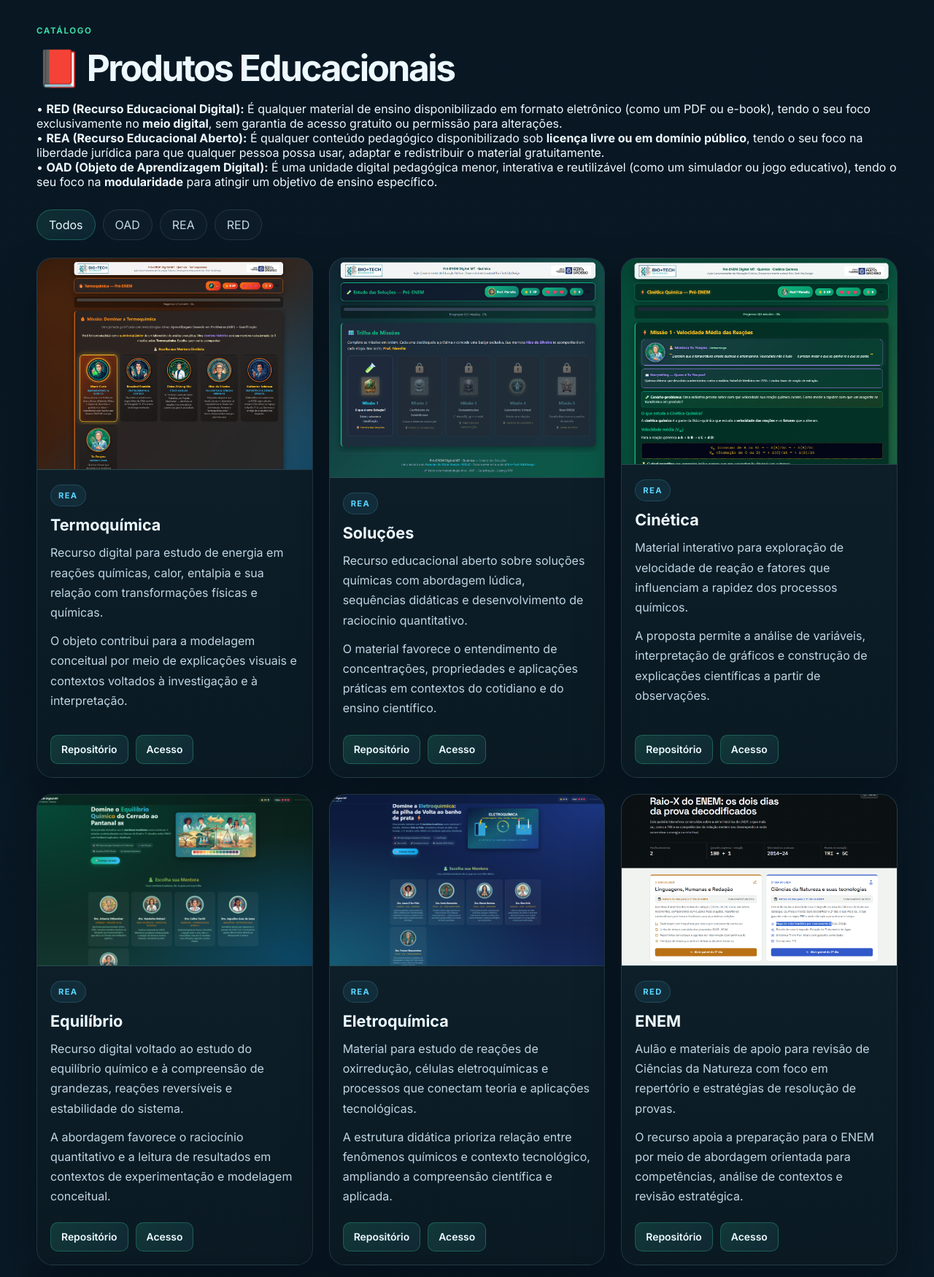
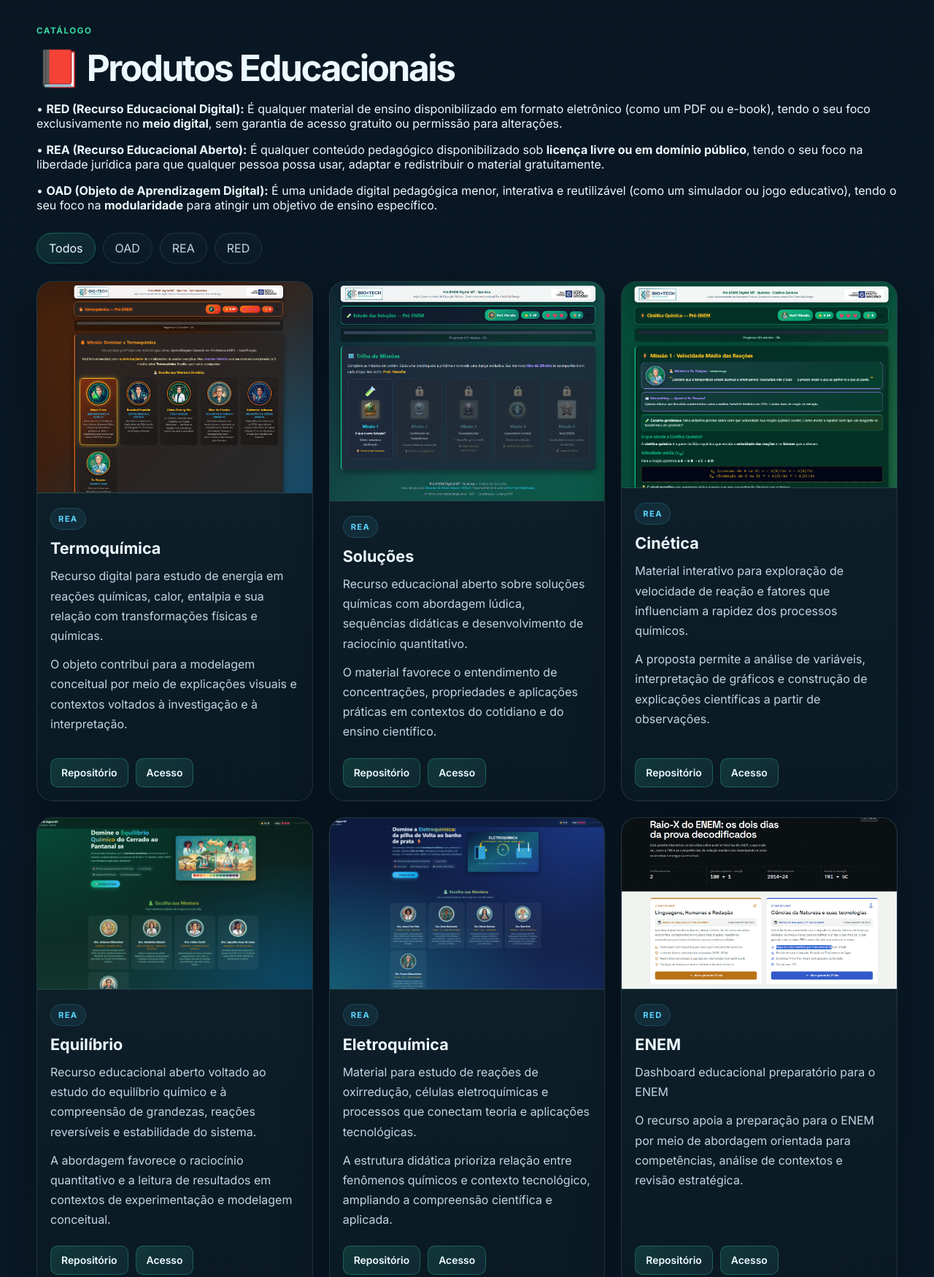
Before and after one commit to Bio-Tech-Edu/bio-tech-edu.github.io, a plain HTML site: page index.html in a window 1280 px wide. Shown: the part 2040-3790 px from the top of the page at 73% size. Drawn offline with Linux system fonts and the light colour scheme.

Commit message:
Fix & Add: reestruturação do arquivo index.html e adição das imagens no assets

```diff
--- a/assets/script.js
+++ b/assets/script.js
@@ -26,7 +26,7 @@ const projects = [
   {
     title: "Equilíbrio",
     type: "REA",
-    summary: "Recurso digital voltado ao estudo do equilíbrio químico e à compreensão de grandezas, reações reversíveis e estabilidade do sistema.",
+    summary: "Recurso educacional aberto voltado ao estudo do equilíbrio químico e à compreensão de grandezas, reações reversíveis e estabilidade do sistema.",
     description: "A abordagem favorece o raciocínio quantitativo e a leitura de resultados em contextos de experimentação e modelagem conceitual.",
     screenshot: "assets/screenshots/equilibrio.png",
     repo: "https://github.com/Bio-Tech-Edu/equilibrio"
@@ -42,7 +42,7 @@ const projects = [
   {
     title: "ENEM",
     type: "RED",
-    summary: "Aulão e materiais de apoio para revisão de Ciências da Natureza com foco em repertório e estratégias de resolução de provas.",
+    summary: "Dashboard educacional preparatório para o ENEM",
     description: "O recurso apoia a preparação para o ENEM por meio de abordagem orientada para competências, análise de contextos e revisão estratégica.",
     screenshot: "assets/screenshots/enem.png",
     repo: "https://github.com/Bio-Tech-Edu/enem"
--- a/index.html
+++ b/index.html
@@ -3,10 +3,11 @@
   <head>
     <meta charset="UTF-8" />
     <meta name="viewport" content="width=device-width, initial-scale=1.0" />
-    <title>Bio-Tech-Edu | Vitrine de OAD / REA / RED</title>
+    <title>Bio+Tech EduDesign | Vitrine de OAD / REA / RED</title>
+    <link rel="icon" type="image/png" href="assets/favicon.png">
     <meta
       name="description"
-      content="Vitrine institucional da Bio-Tech-Edu com apresentação dos Objetos de Aprendizagem Digital (OAD), Recursos Educacionais Abertos (REA) e Recursos Educacionais Digitais (RED)."
+      content="Vitrine institucional da Bio+Tech EduDesign com apresentação dos Objetos de Aprendizagem Digital (OAD), Recursos Educacionais Abertos (REA) e Recursos Educacionais Digitais (RED)."
     />
     <link rel="stylesheet" href="https://cdnjs.cloudflare.com/ajax/libs/font-awesome/4.7.0/css/font-awesome.min.css">
     <link rel="preconnect" href="https://fonts.googleapis.com" />
@@ -132,9 +133,9 @@
           <div class="section-head">
             <span class="eyebrow">Catálogo</span>
             <h2> 📕 Produtos Educacionais</h2>
-            <p> • <strong>RED (Recurso Educacional Digital):</strong> É qualquer material de ensino disponibilizado em formato eletrônico (como um PDF ou e-book), tendo o seu foco exclusivamente no <strong>meio digital</strong>, sem garantia de acesso gratuito ou permissão para alterações.<br>
-            • <strong>REA (Recurso Educacional Aberto):</strong> É qualquer conteúdo pedagógico disponibilizado sob <strong>licença livre ou em domínio público</strong>, tendo o seu foco na liberdade jurídica para que qualquer pessoa possa usar, adaptar e redistribuir o material gratuitamente.<br>
-            • <strong>OAD (Objeto de Aprendizagem Digital):</strong> É uma unidade digital pedagógica menor, interativa e reutilizável (como um simulador ou jogo educativo), tendo o seu foco na <strong>modularidade</strong> para atingir um objetivo de ensino específico.
+            <p> • <strong>RED (Recurso Educacional Digital):</strong> É qualquer material de ensino disponibilizado em formato eletrônico (como um PDF ou e-book), tendo o seu foco exclusivamente no <strong>meio digital</strong>, sem garantia de acesso gratuito ou permissão para alterações.</p>
+            <p> • <strong>REA (Recurso Educacional Aberto):</strong> É qualquer conteúdo pedagógico disponibilizado sob <strong>licença livre ou em domínio público</strong>, tendo o seu foco na liberdade jurídica para que qualquer pessoa possa usar, adaptar e redistribuir o material gratuitamente.</p>
+            <p> • <strong>OAD (Objeto de Aprendizagem Digital):</strong> É uma unidade digital pedagógica menor, interativa e reutilizável (como um simulador ou jogo educativo), tendo o seu foco na <strong>modularidade</strong> para atingir um objetivo de ensino específico.
             </p>
           </div>
 
```
Also changed, not shown: assets/screenshots/kit_p_004.png (deleted), 2 other files.
